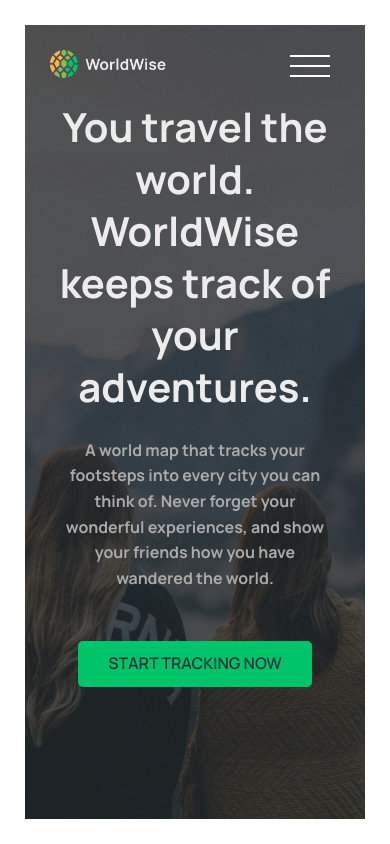
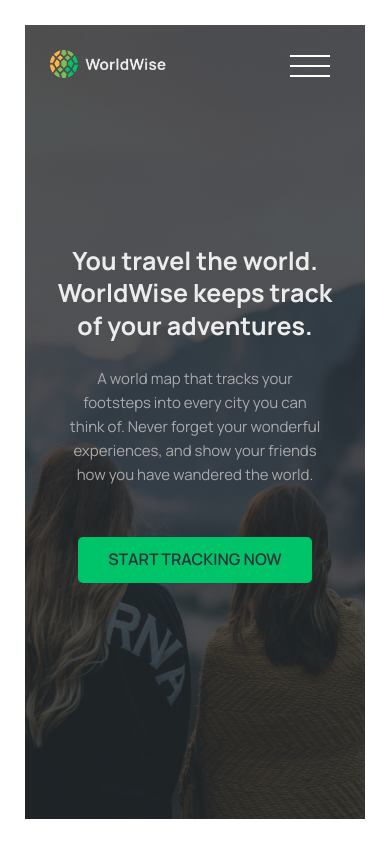
Before and after one commit to Orisabiyi/worldwise, a React (Vite) app: page / in a window 390 px wide. Built offline with nearby package versions, Linux system fonts and the light colour scheme; data requests are answered from the project's data file.

Commit message:
chore: change font size for homepage

```diff
--- a/src/pages/Homepage.module.css
+++ b/src/pages/Homepage.module.css
@@ -37,13 +37,18 @@
   .homepage {
     padding: 2.5rem;
     overflow: hidden;
+
+    display: flex;
+    flex-direction: column;
+    gap: 2rem;
   }
 
   .homepage h1 {
-    font-size: 4rem;
+    font-size: 2.5rem;
   }
 
   .homepage h2 {
-    font-size: 1.6rem;
+    font-size: 1.5rem;
+    font-weight: 400;
   }
 }
```
